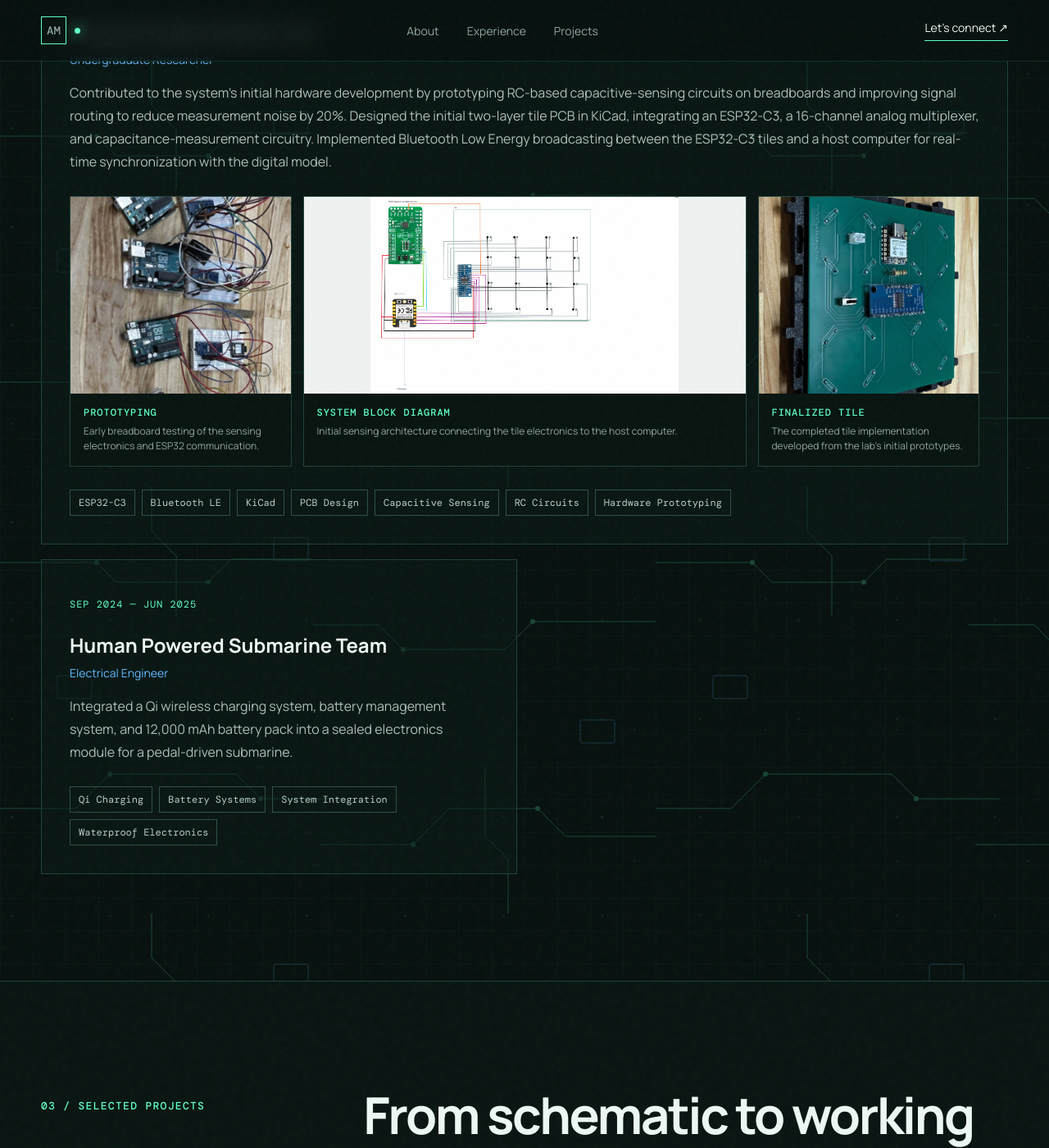
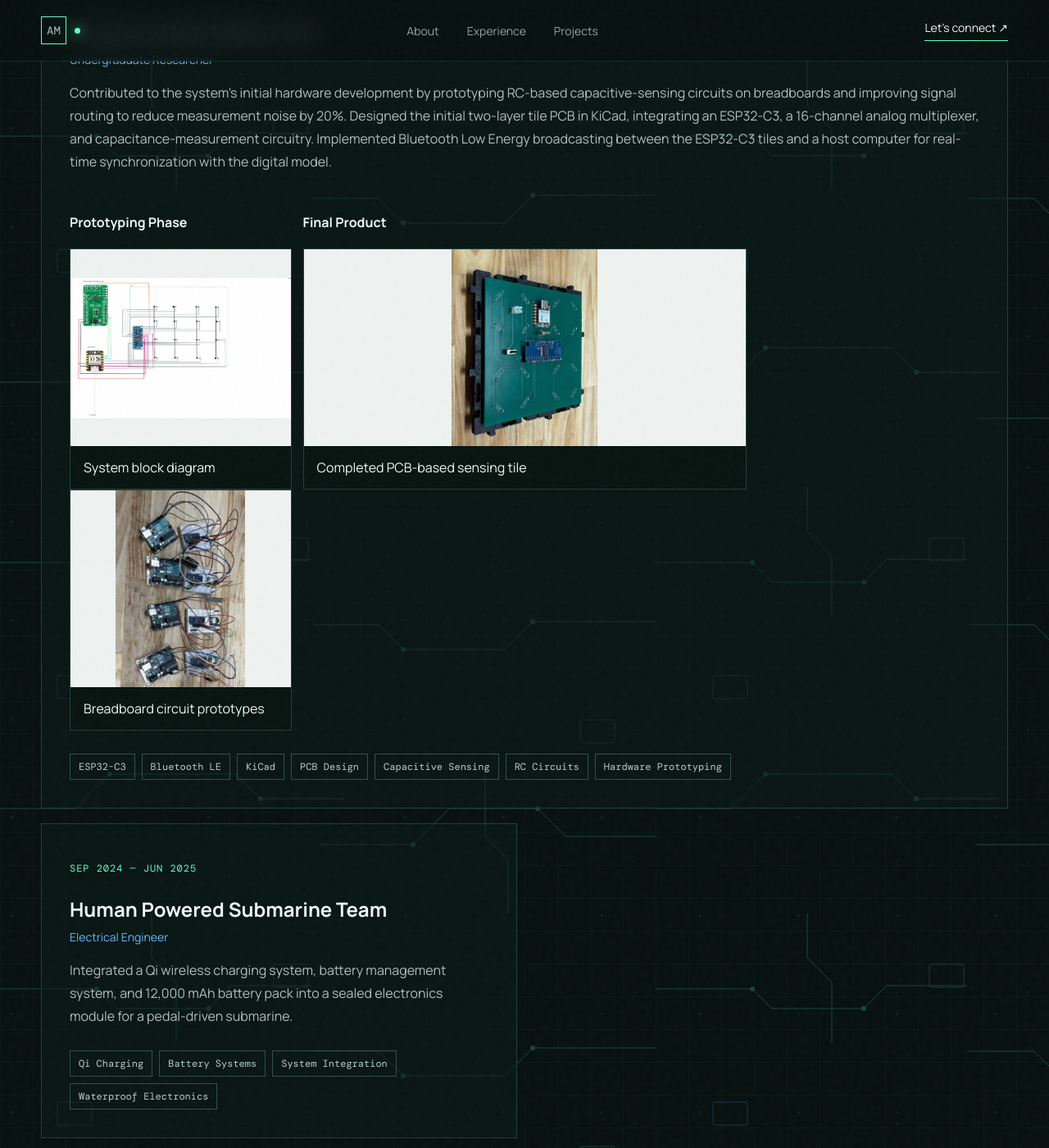
Before and after one commit to AdityaManivel/AdityaManivel.github.io, a Jekyll site: the page index.html, which Jekyll copies as it is, in a window 1280 px wide and 1400 px high, scrolled down 2745 px. Shown: the whole window at 82% size. Built offline with Jekyll 4.4.1, drawn with Linux system fonts in a browser that asks for light colours; some web fonts are replaced.

Commit message:
Reframe lab images as prototype and final product

```diff
--- a/index.html
+++ b/index.html
@@ -85,10 +85,18 @@
       </article>
       <div class="experience-grid">
         <article class="exp-card reveal"><p>JUN 2026 — SEP 2026</p><h3>Spacelabs Healthcare</h3><span>Hardware Test Engineering Intern</span><p>Redesigned the electronics architecture for five medical-device reliability test fixtures. Designed a four-layer STM32 PCB and developed firmware and Linux-side software for automated testing, UART communication, and system monitoring.</p><div class="tags"><span>STM32</span><span>Embedded C</span><span>Altium Designer</span><span>Linux</span><span>UART</span></div></article>
-        <article class="exp-card lab-card reveal"><p>JAN 2026 — JUN 2026</p><h3>Programmable Matter Lab</h3><span>Undergraduate Researcher</span><p>Contributed to the system’s initial hardware development by prototyping RC-based capacitive-sensing circuits on breadboards and improving signal routing to reduce measurement noise by 20%. Designed the initial two-layer tile PCB in KiCad, integrating an ESP32-C3, a 16-channel analog multiplexer, and capacitance-measurement circuitry. Implemented Bluetooth Low Energy broadcasting between the ESP32-C3 tiles and a host computer for real-time synchronization with the digital model.</p><div class="lab-gallery">
-          <figure><div class="lab-image portrait"><img src="assets/prototyping.svg" alt="Early breadboard prototypes used to develop the capacitive sensing electronics" loading="lazy"></div><figcaption><strong>Prototyping</strong><span>Early breadboard testing of the sensing electronics and ESP32 communication.</span></figcaption></figure>
-          <figure class="diagram"><div class="lab-image"><img src="assets/system-block-diagram.svg" alt="Block diagram of the capacitive sensing tile electronics and computer connection" loading="lazy"></div><figcaption><strong>System Block Diagram</strong><span>Initial sensing architecture connecting the tile electronics to the host computer.</span></figcaption></figure>
-          <figure><div class="lab-image portrait"><img src="assets/finalized-tile.svg" alt="Finalized capacitive sensing tile with PCB, ESP32-C3, and analog multiplexer" loading="lazy"></div><figcaption><strong>Finalized Tile</strong><span>The completed tile implementation developed from the lab’s initial prototypes.</span></figcaption></figure>
+        <article class="exp-card lab-card reveal"><p>JAN 2026 — JUN 2026</p><h3>Programmable Matter Lab</h3><span>Undergraduate Researcher</span><p>Contributed to the system’s initial hardware development by prototyping RC-based capacitive-sensing circuits on breadboards and improving signal routing to reduce measurement noise by 20%. Designed the initial two-layer tile PCB in KiCad, integrating an ESP32-C3, a 16-channel analog multiplexer, and capacitance-measurement circuitry. Implemented Bluetooth Low Energy broadcasting between the ESP32-C3 tiles and a host computer for real-time synchronization with the digital model.</p><div class="lab-gallery comparison-gallery">
+          <section class="phase-panel">
+            <h4>Prototyping Phase</h4>
+            <div class="prototype-images">
+              <figure><div class="lab-image diagram-image"><img src="assets/system-block-diagram.svg" alt="Block diagram of the initial capacitive sensing architecture" loading="lazy"></div><figcaption>System block diagram</figcaption></figure>
+              <figure><div class="lab-image"><img src="assets/prototyping.svg" alt="Breadboard circuits used during capacitive sensing prototyping" loading="lazy"></div><figcaption>Breadboard circuit prototypes</figcaption></figure>
+            </div>
+          </section>
+          <section class="phase-panel final-panel">
+            <h4>Final Product</h4>
+            <figure><div class="lab-image final-image"><img src="assets/finalized-tile.svg" alt="Final PCB-based capacitive sensing tile" loading="lazy"></div><figcaption>Completed PCB-based sensing tile</figcaption></figure>
+          </section>
         </div><div class="tags"><span>ESP32-C3</span><span>Bluetooth LE</span><span>KiCad</span><span>PCB Design</span><span>Capacitive Sensing</span><span>RC Circuits</span><span>Hardware Prototyping</span></div></article>
         <article class="exp-card reveal"><p>SEP 2024 — JUN 2025</p><h3>Human Powered Submarine Team</h3><span>Electrical Engineer</span><p>Integrated a Qi wireless charging system, battery management system, and 12,000 mAh battery pack into a sealed electronics module for a pedal-driven submarine.</p><div class="tags"><span>Qi Charging</span><span>Battery Systems</span><span>System Integration</span><span>Waterproof Electronics</span></div></article>
       </div>
```
